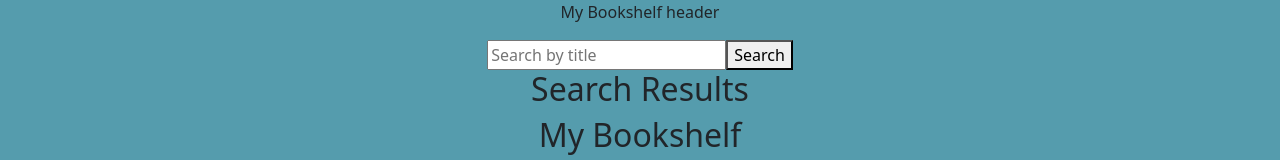
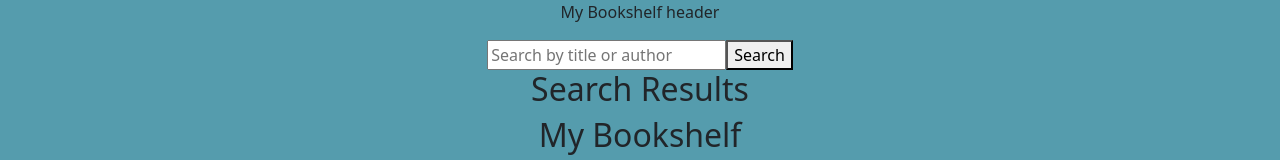
Before and after one commit to 206Dorian/my-bookshelf, a React (Create React App) app in the folder client/: page / in a window 1280 px wide. Shown: the top 160 px of the page. Built offline with nearby package versions, Linux system fonts and the light colour scheme.

Commit message:
ipdated fetch request

```diff
--- a/client/src/components/SearchBar.js
+++ b/client/src/components/SearchBar.js
@@ -2,24 +2,30 @@ import React, { useState } from 'react';
 import axios from 'axios';
 
 const SearchBar = () => {
-  const [title, setTitle] = useState(''); // for book title search
+  const [query, setQuery] = useState(''); // for book or author search
   const [searchResults, setSearchResults] = useState([]); // to store search results
   const [bookshelf, setBookshelf] = useState([]); // your existing bookshelf
 
-  // This function searches for books by title
-  const searchByTitle = async () => {
+  // This function searches for books by title or author
+  const searchBooks = async () => {
     try {
-      const response = await axios.get(`http://openlibrary.org/search.json?title=${title}`);
-      console.log("Search by Title Response:", response.data);
-      const { docs } = response.data;
-      setSearchResults(docs);
+      const [titleResponse, authorResponse] = await Promise.all([
+        axios.get(`http://openlibrary.org/search.json?title=${query}`),
+        axios.get(`http://openlibrary.org/search.json?author=${query}`)
+      ]);
+
+      // Add a type property to differentiate the results
+      const titleDocs = titleResponse.data.docs.map(doc => ({ ...doc, type: 'title' }));
+      const authorDocs = authorResponse.data.docs.map(doc => ({ ...doc, type: 'author' }));
+
+      const combinedResults = [...titleDocs, ...authorDocs];
+      setSearchResults(combinedResults);
+      console.log("Search Response:", combinedResults);
     } catch (error) {
       console.error("An error occurred while fetching data: ", error);
     }
   };
 
-  // This function is called when the user selects a book from the search results.
-  // It adds the selected book to the user's bookshelf.
   const userSelection = (result) => {
     console.log("Selected Book Data:", result);
     setBookshelf([...bookshelf, result]);
@@ -30,10 +36,10 @@ const SearchBar = () => {
     // Handle multiple authors
     let author = "Unknown Author";
     if (result.author_name && result.author_name.length > 0) {
-      author = result.author_name.join(', '); // joining author names with comma
+      author = result.author_name.join(', ');
     }
 
-    // Check if first_sentence exists before accessing its elements
+    // Handle first_sentence
     let firstSentence = "First sentence not available";
     if (result.first_sentence && result.first_sentence.length > 0) {
       firstSentence = result.first_sentence[0];
@@ -44,20 +50,23 @@ const SearchBar = () => {
     console.log('First Sentence: ', firstSentence);
   };
 
-
   return (
     <div>
       <input
         type="text"
-        placeholder="Search by title"
-        value={title}
-        onChange={(e) => setTitle(e.target.value)}
+        placeholder="Search by title or author"
+        value={query}
+        onChange={(e) => setQuery(e.target.value)}
       />
-      <button onClick={searchByTitle}>Search</button>
+      <button onClick={searchBooks}>Search</button>
       <div>
         <h2>Search Results</h2>
         {searchResults.map((result, index) => (
-          <div key={index} onClick={() => userSelection(result)}>
+          <div
+            key={index}
+            onClick={() => userSelection(result)}
+            style={{ backgroundColor: result.type === 'title' ? 'lightblue' : 'lightgreen' }}
+          >
             <h3>{result.title}</h3>
             {/* Add more book details if desired */}
           </div>
```
